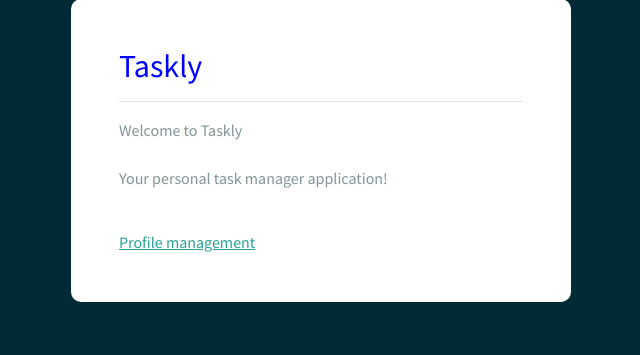
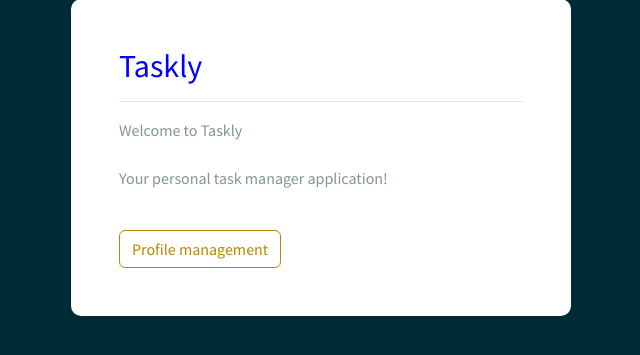
Before and after one commit to Shreyas20004/task_manager_minipro, a Django app: page /dashboard in a window 1280 px wide. Shown: the part 101-456 px from the top of the page, without its empty margins (319-959 px from the left). Run offline with Django 5.2, Linux system fonts and the light colour scheme; a user stored in the database is signed in; some libraries are stand-ins or nearby versions.

Commit message:
some more changes

```diff
--- a/taskley/templates/profile/dashboard.html
+++ b/taskley/templates/profile/dashboard.html
@@ -17,6 +17,6 @@
         <hr>
         <p>Welcome to Taskly <br><br> Your personal task manager application!</p>
         <br>
-        <a href="{% url 'profile-management' %}">Profile management</a>
+        <a class="btn btn-outline-primary navbar-btn" type="button" href="{% url 'profile-management' %}">Profile management</a>
     </div>
 </html>
--- a/taskley/templates/profile/profile-management.html
+++ b/taskley/templates/profile/profile-management.html
@@ -32,6 +32,7 @@
     <br>
     <div class="container bg-white shadow-md p-5 form-layout" style="margin-top: 20px;">
         <h3 class='text-center'>Delete Account</h3>
+        <br>
         <div>
             <a class="btn btn-outline-primary navbar-btn" type="button" href="{% url 'delete-account' %}">Delete Account</a>
         </div>
```
Also changed, not shown: taskley/db.sqlite3.
